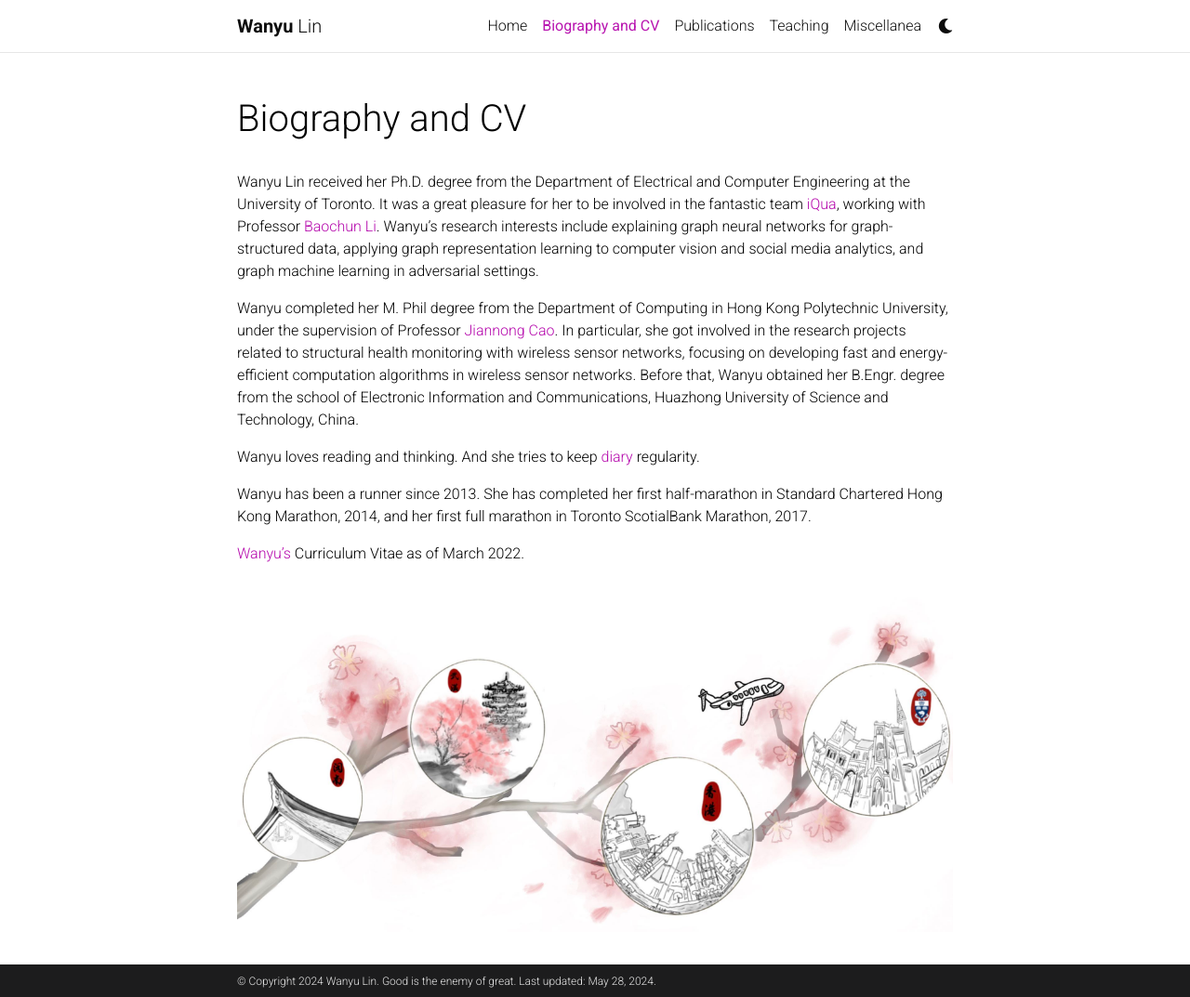
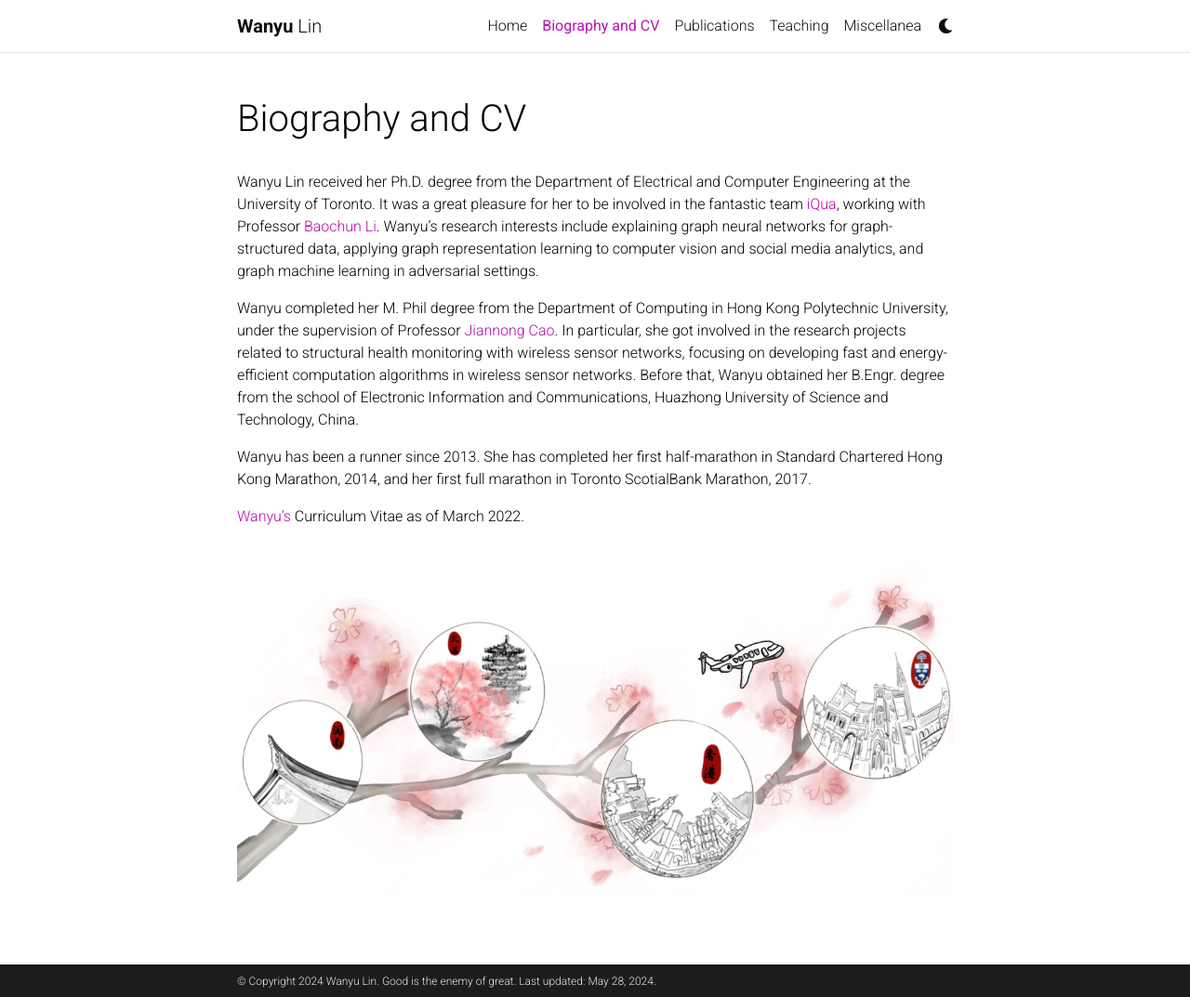
Before and after one commit to wanyu-lin/wanyulin.github.io, a Jekyll site: the page built from _pages/biography.md, in a window 1280 px wide and 1073 px high. Shown: the whole window at 93% size. Built offline with Jekyll 4.4.1, drawn with Linux system fonts in a browser that asks for light colours; comment, search, counter and statistics services are not loaded; a style sheet for code colours, icons or effects is not loaded.

Commit message:
Update biography.md

```diff
--- a/_pages/biography.md
+++ b/_pages/biography.md
@@ -13,8 +13,6 @@ nav: true
 <p>Wanyu completed her M. Phil degree from the Department of Computing in Hong Kong Polytechnic University, under the supervision of Professor <a href="https://www4.comp.polyu.edu.hk/~csjcao/">Jiannong Cao</a>. In particular, she got involved in the research projects related to structural health monitoring with wireless sensor networks, focusing on developing fast and energy-efficient computation algorithms in wireless sensor networks. Before that, Wanyu obtained her B.Engr. degree from the school of Electronic Information and Communications, Huazhong University of Science and Technology, China.</p>
 
 
-<p>Wanyu loves reading and thinking. And she tries to keep <a href="https://wanyu-lin.github.io/blog/posts/">diary </a>regularity.</p>
-
 <p>Wanyu has been a runner since 2013. She has completed her first half-marathon in Standard Chartered Hong Kong Marathon, 2014, and her first full marathon in Toronto ScotialBank Marathon, 2017. </p>
 
 <a href="../assets/publications/cv.pdf">Wanyu’s </a>Curriculum Vitae as of March 2022.
```
